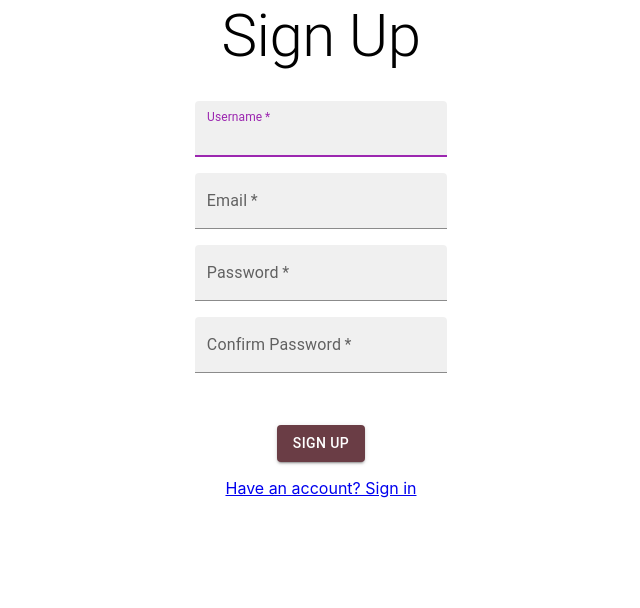
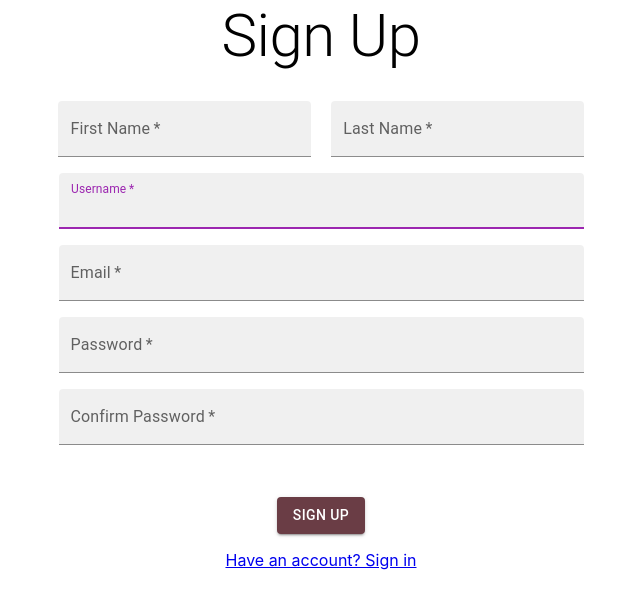
Before and after one commit to Mabedin00/WolfieMarket, a React (Create React App) app in the folder client/: page /register in a window 1280 px wide. Shown: the top 608 px of the page, without its empty margins (319-959 px from the left). Built offline with nearby package versions, Linux system fonts and the light colour scheme.

Commit message:
register

```diff
--- a/client/src/components/SignUp.js
+++ b/client/src/components/SignUp.js
@@ -66,6 +66,32 @@ export default function LoginScreen() {
           margin="normal"
           required
           fullWidth
+          id="firstname"
+          label="First Name"
+          variant="filled"
+          name="firstname"
+          color="secondary"
+          autoComplete="firstname"
+          autoFocus
+        />{" "}
+        <TextField
+          margin="normal"
+          required
+          fullWidth
+          id="lastname"
+          label="Last Name"
+          variant="filled"
+          name="lastname"
+          color="secondary"
+          autoComplete="lastname"
+          autoFocus
+        />{" "}
+        <br />
+        <TextField
+          margin="normal"
+          required
+          fullWidth
+          style={{ width: "525px" }}
           id="username"
           label="Username"
           variant="filled"
@@ -79,6 +105,7 @@ export default function LoginScreen() {
           margin="normal"
           required
           fullWidth
+          style={{ width: "525px" }}
           name="email"
           label="Email"
           type="email"
@@ -92,6 +119,7 @@ export default function LoginScreen() {
           margin="normal"
           required
           fullWidth
+          style={{ width: "525px" }}
           name="password"
           label="Password"
           type="password"
@@ -105,6 +133,7 @@ export default function LoginScreen() {
           margin="normal"
           required
           fullWidth
+          style={{ width: "525px" }}
           name="confirmPassword"
           label="Confirm Password"
           type="confirmPassword"
```
